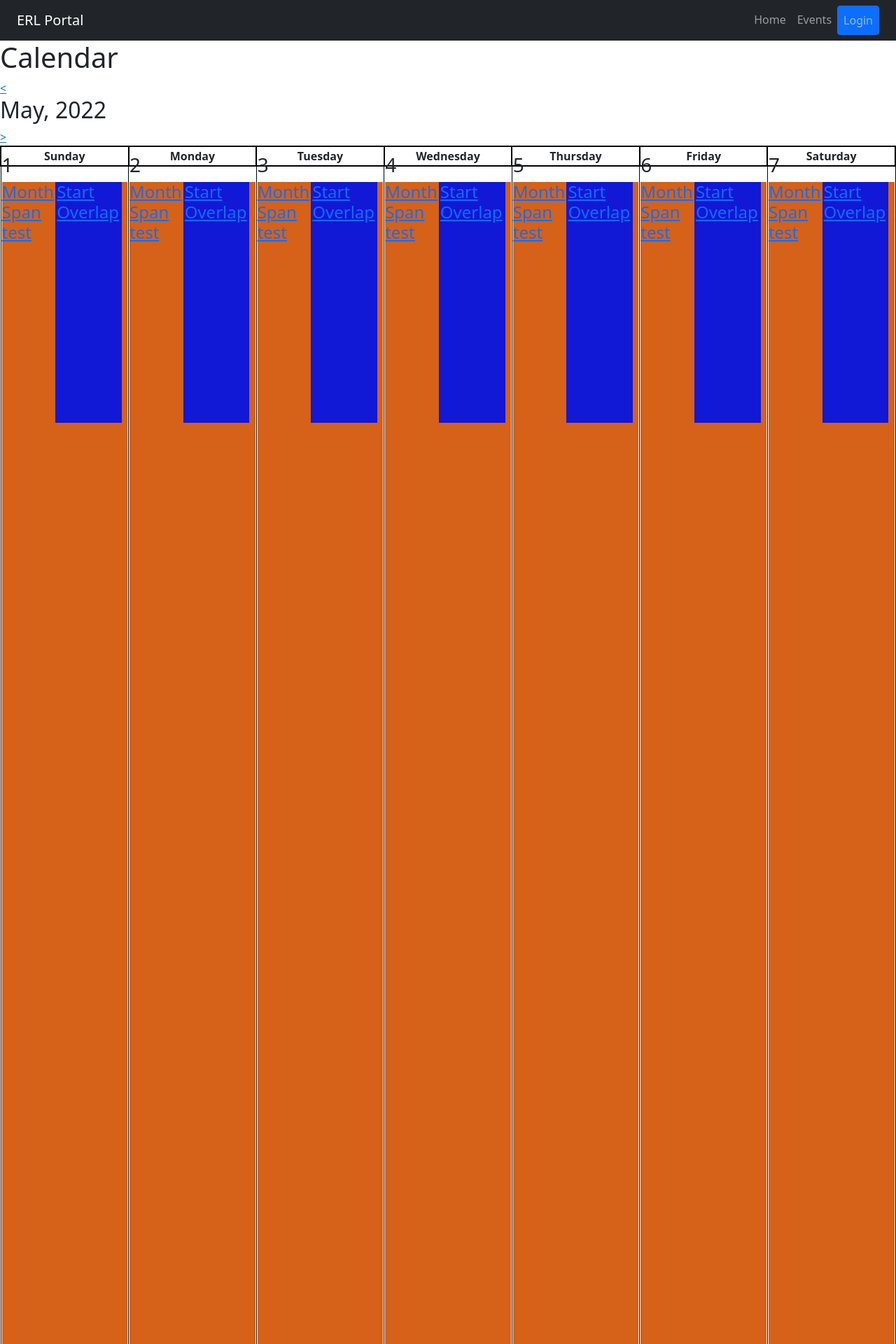
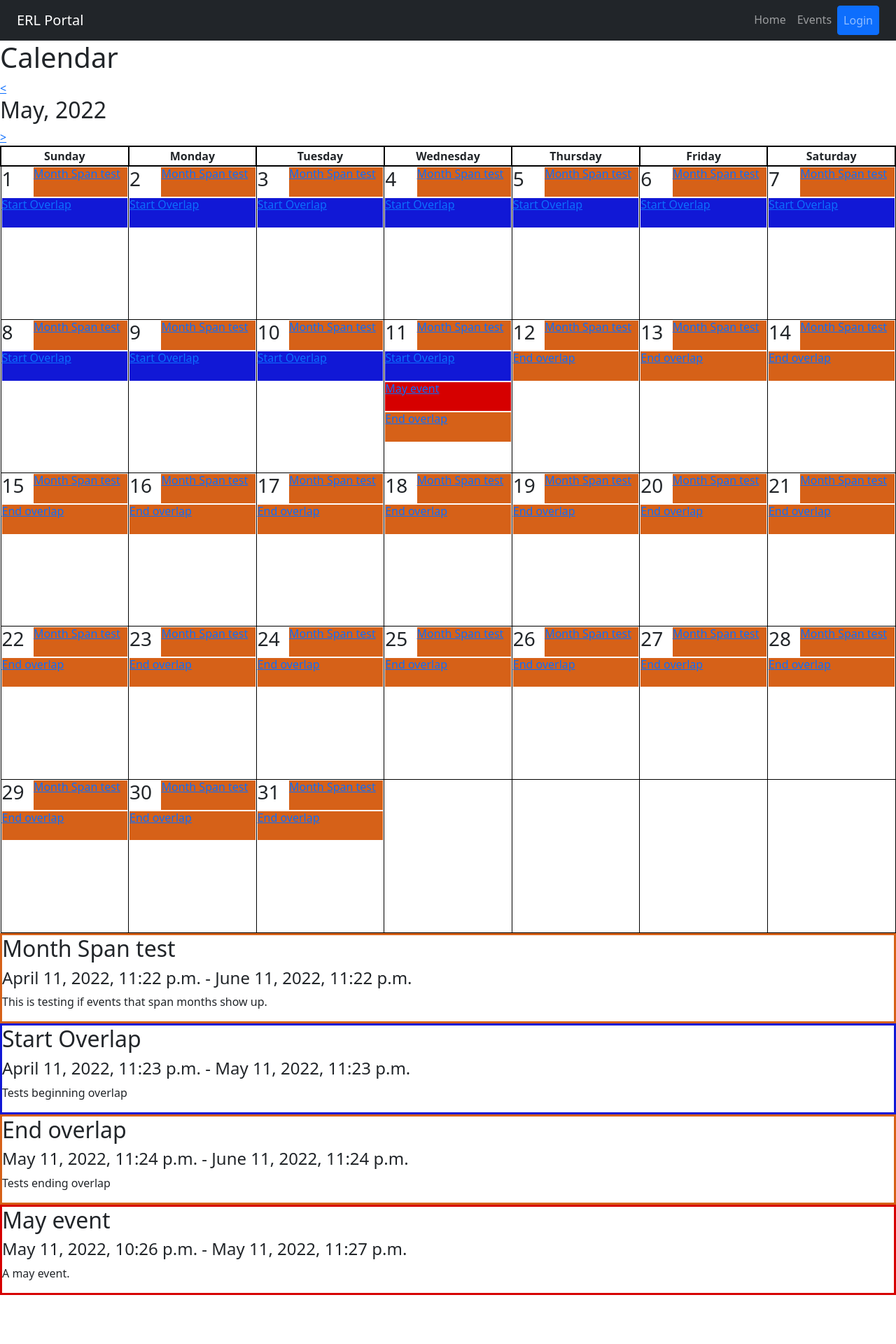
Before and after one commit to matthew-talamantes/ERL-portal, a Django app: page /events/calendar/2022/5/ in a window 1280 px wide. Shown: the top 1920 px of the page at 70% size. After the commit the page ends 1850 px from the top, so only its background shows below. Run offline with Django 4.2, Linux system fonts and the light colour scheme; data comes from the database, SQL or seed files in the repository.

Commit message:
Add calender events styling

```diff
--- a/erlportal/events/static/events/calendar.css
+++ b/erlportal/events/static/events/calendar.css
@@ -16,7 +16,7 @@ table#calendar tbody#calendar-body td {
   border: 1px black solid;
 }
 
-table#calendar tbody#calendar-body td div {
+table#calendar tbody#calendar-body td div.day-wrapper {
   width: 100%;
   height: 100%;
   display: -ms-grid;
@@ -30,7 +30,7 @@ table#calendar tbody#calendar-body td div {
   row-gap: 2px;
 }
 
-table#calendar tbody#calendar-body td div h3 {
+table#calendar tbody#calendar-body td div.day-wrapper h3 {
   -ms-grid-column: 1;
       grid-column-start: 1;
   grid-column-end: 2;
@@ -38,4 +38,53 @@ table#calendar tbody#calendar-body td div h3 {
       grid-row-start: 1;
   grid-row-end: 2;
 }
+
+table#calendar tbody#calendar-body td div.day-wrapper h4 {
+  font-size: 1em;
+}
+
+table#calendar tbody#calendar-body td .event-1 {
+  -ms-grid-row: 1;
+  -ms-grid-row-span: 1;
+  grid-row: 1 / 2;
+  -ms-grid-column: 2;
+  -ms-grid-column-span: 3;
+  grid-column: 2 / 5;
+}
+
+table#calendar tbody#calendar-body td .event-2 {
+  -ms-grid-row: 2;
+  -ms-grid-row-span: 1;
+  grid-row: 2 / 3;
+  -ms-grid-column: 1;
+  -ms-grid-column-span: 4;
+  grid-column: 1 / 5;
+}
+
+table#calendar tbody#calendar-body td .event-3 {
+  -ms-grid-row: 3;
+  -ms-grid-row-span: 1;
+  grid-row: 3 / 4;
+  -ms-grid-column: 1;
+  -ms-grid-column-span: 4;
+  grid-column: 1 / 5;
+}
+
+table#calendar tbody#calendar-body td .event-4 {
+  -ms-grid-row: 4;
+  -ms-grid-row-span: 1;
+  grid-row: 4 / 5;
+  -ms-grid-column: 1;
+  -ms-grid-column-span: 4;
+  grid-column: 1 / 5;
+}
+
+table#calendar tbody#calendar-body td .event-5 {
+  -ms-grid-row: 5;
+  -ms-grid-row-span: 1;
+  grid-row: 5 / 6;
+  -ms-grid-column: 1;
+  -ms-grid-column-span: 4;
+  grid-column: 1 / 5;
+}
 /*# sourceMappingURL=calendar.css.map */
--- a/erlportal/events/static/events/calendar.js
+++ b/erlportal/events/static/events/calendar.js
@@ -1,13 +1,12 @@
 const buildCalDay = (dayNum, events) => {
-    htmlOutput = `<td class='cal-day'><h3 class='day-num'>${dayNum}</h3>`;
+    htmlOutput = `<td class='cal-day'><div class='day-wrapper'><h3 class='day-num'>${dayNum}</h3>`;
     if (events.length > 0) {
-        let loopCount = 0;
         for ( let i = 0; i < events.length; i++) {
-            htmlOutput += `<div class='day-event' style="background-color: ${events[i].color};"><a class='event-link' href="#${events[i].slug}"><h4>${events[i].title}</h4>`
-            loopCount++;
+            let gridPos = i + 1;
+            htmlOutput += `<div class='day-event event-${gridPos}' style="background-color: ${events[i].color};"><a class='event-link' href="#${events[i].slug}"><h4>${events[i].title}</h4></div>`
         }
     }
-    htmlOutput += '</td>';
+    htmlOutput += '</div></td>';
     return htmlOutput;
 };
 
--- a/erlportal/events/static/events/scss/calendar.scss
+++ b/erlportal/events/static/events/scss/calendar.scss
@@ -17,7 +17,7 @@ table#calendar {
             position: relative;
             border: 1px black solid;
 
-            div {
+            div.day-wrapper {
                 width: 100%;
                 height: 100%;
                 display: grid;
@@ -32,6 +32,37 @@ table#calendar {
                     grid-row-start: 1;
                     grid-row-end: 2;
                 }
+
+                h4 {
+                    font-size: 1em;
+                }
+            }
+
+            .event {
+                &-1 {
+                    grid-row: 1 / 2;
+                    grid-column: 2 / 5;
+                }
+
+                &-2 {
+                    grid-row: 2 / 3;
+                    grid-column: 1 / 5;
+                }
+
+                &-3 {
+                    grid-row: 3 / 4;
+                    grid-column: 1 / 5;
+                }
+
+                &-4 {
+                    grid-row: 4 / 5;
+                    grid-column: 1 / 5;
+                }
+
+                &-5 {
+                    grid-row: 5 / 6;
+                    grid-column: 1 / 5;
+                }
             }
         }
     }
```
Also changed, not shown: 1 other file.
